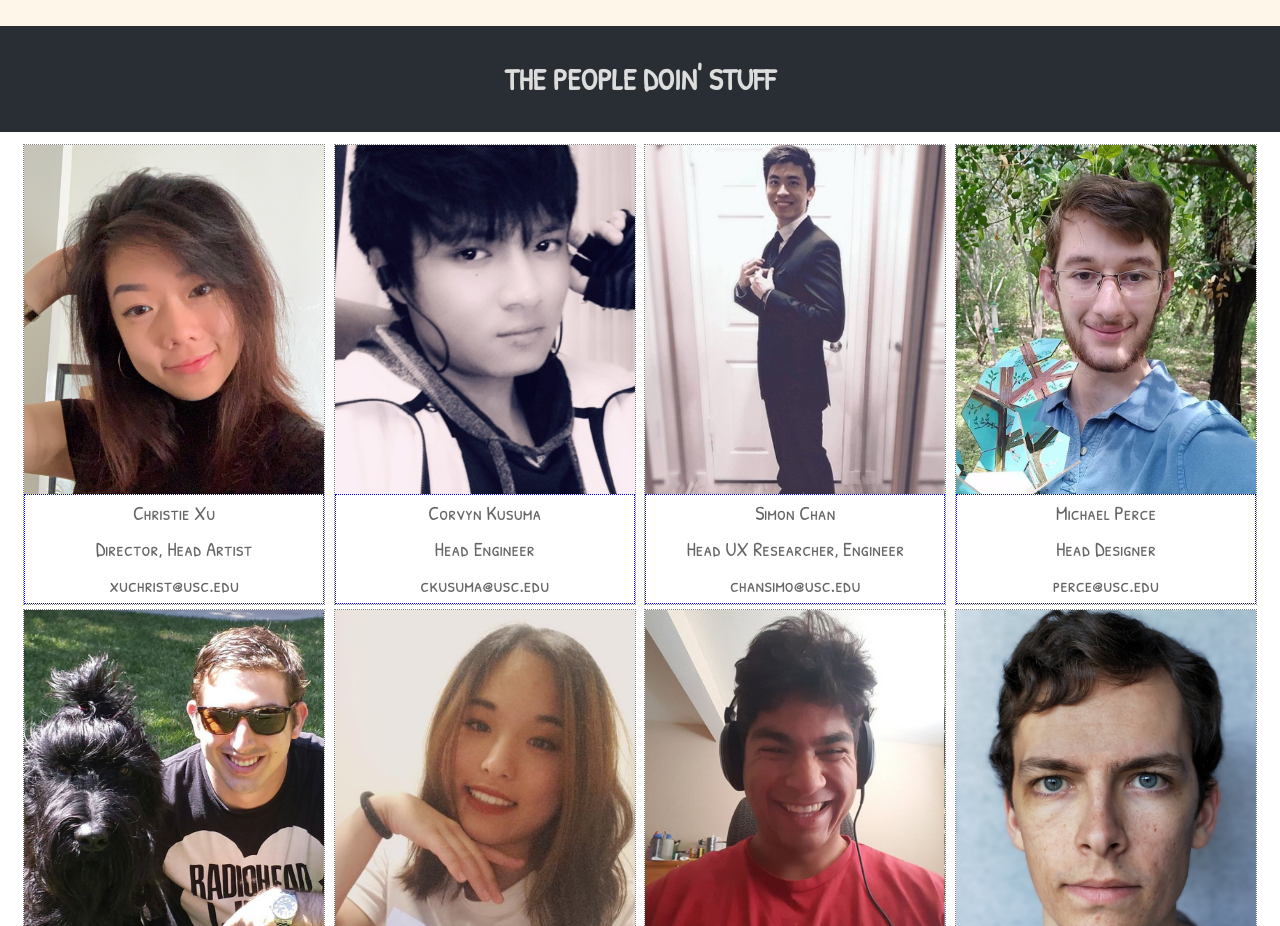
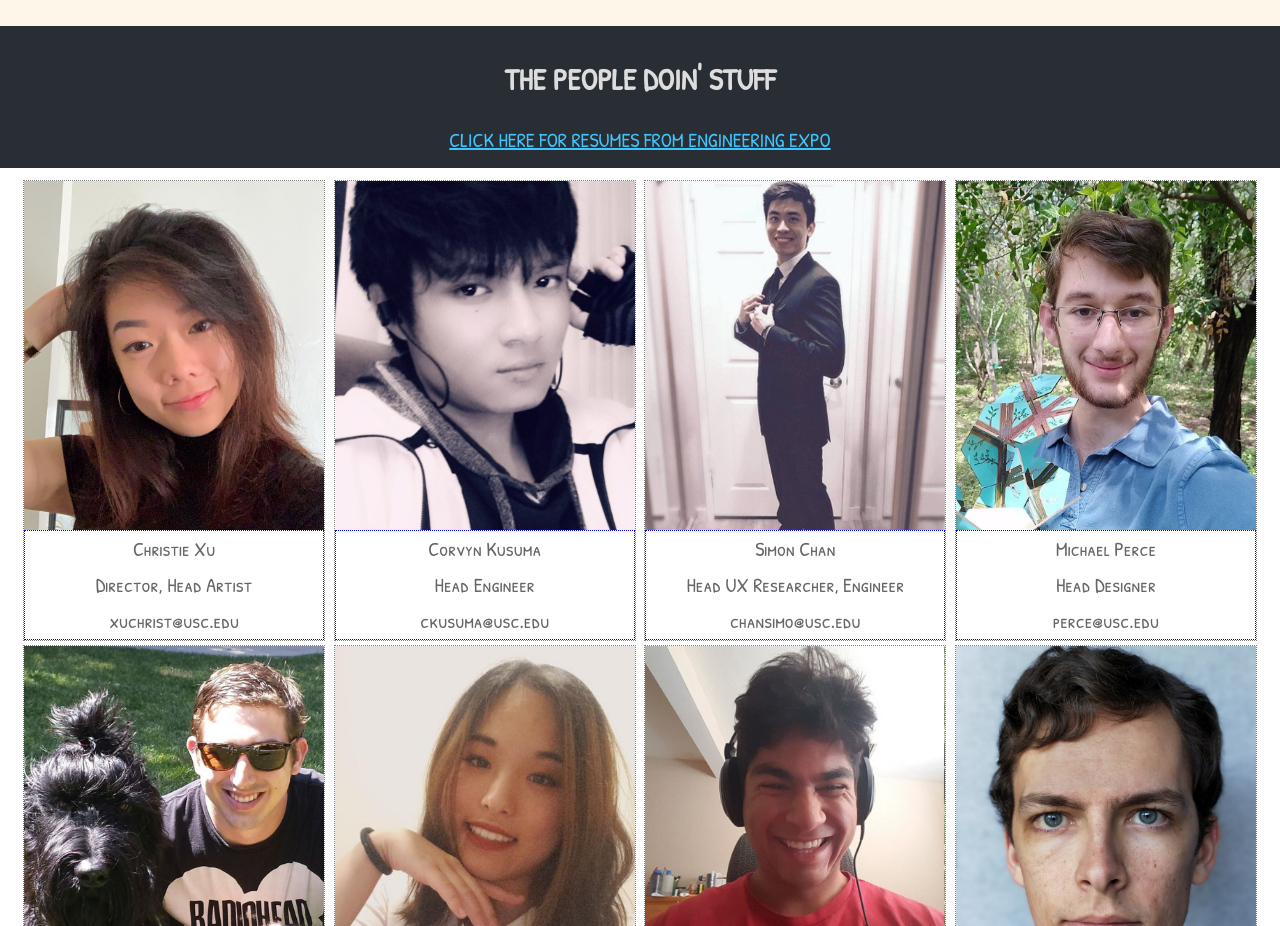
Before and after one commit to project-trenchcoat/project-trenchcoat.github.io, a plain HTML site: page index.html in a window 1280 px wide. Shown: the part 1280-2206 px from the top of the page. Drawn offline with nearby package versions, Linux system fonts and the light colour scheme.

Commit message:
resume drive folder

```diff
--- a/index.html
+++ b/index.html
@@ -37,6 +37,7 @@
 
   <section class="section section-dark" id="team">
     <h2>THE PEOPLE DOIN' STUFF</h2>
+    <a style="color: rgb(62, 197, 255);" href="https://drive.google.com/drive/u/0/folders/0B4IWCbMRJfFmfk54eEFrdTJjOXdLdjUzaTVmeHBmdWdfYjNMUGtnZ3oxclY2bzNCNVA3WTA">CLICK HERE FOR RESUMES FROM ENGINEERING EXPO</a>
   </section>
 
   <div class="row">
```
